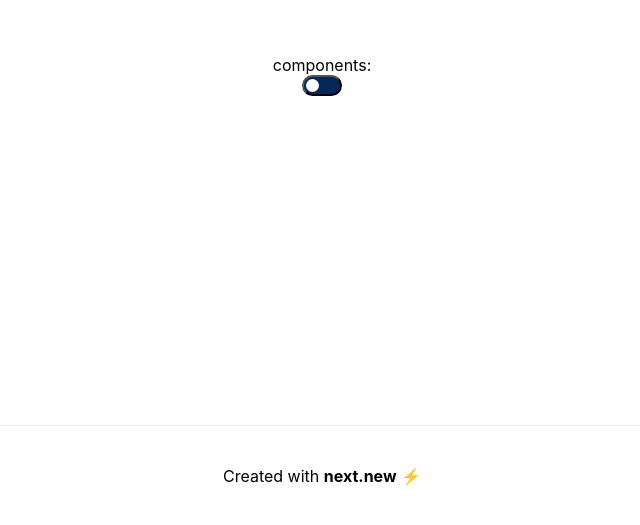
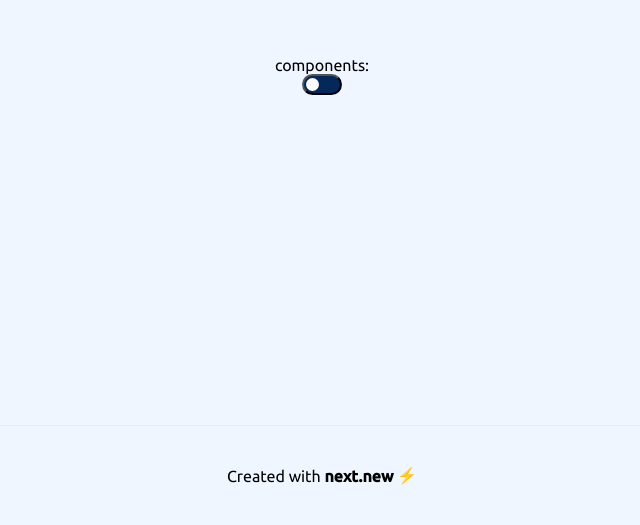
Before and after one commit to maciejka7/fm-multi-step-form, a Next.js app: page / in a window 1280 px wide. Shown: the part 275-800 px from the top of the page, without its empty margins (318-958 px from the left). Built offline with nearby package versions, Linux system fonts and the light colour scheme.

Commit message:
feat: :sparkles: card component

```diff
--- a/pages/_app.js
+++ /dev/null
@@ -1,7 +0,0 @@
-import '../styles/globals.css'
-
-function MyApp({ Component, pageProps }) {
-  return <Component {...pageProps} />
-}
-
-export default MyApp
--- /dev/null
+++ b/pages/_app.tsx
@@ -0,0 +1,16 @@
+import { Ubuntu } from '@next/font/google'
+import '../styles/globals.scss'
+
+
+// If loading a variable font, you don't need to specify the font weight
+const ubuntu = Ubuntu({weight: ['400','500'], subsets: ['latin']})
+
+export default function MyApp({ Component, pageProps }) {
+  return (
+    <>
+    <main className={ubuntu.className}>
+      <Component {...pageProps} />
+    </main>
+    </>
+  )
+}
--- /dev/null
+++ b/src/components/Card/Card.module.scss
@@ -0,0 +1,33 @@
+@import '../../theme.scss';
+@import '../../media-query.scss';
+
+.container {
+    box-shadow: rgba(0, 0, 0, 0.15) 0px 15px 25px, rgba(0, 0, 0, 0.05) 0px 5px 10px;
+    border-radius: 10px;
+    padding-left: 23px;
+    padding-right: 23px;
+    padding-top: 36px;
+    padding-bottom: 32px;
+    background: white;
+    width: auto;
+    display: flex;
+    flex-direction: column;
+    max-width:  calc(#{$width-mobile} - 60px);
+
+    @include desktop {
+        max-width: unset;
+    }
+}
+
+.title {
+    color: $color-marine-blue;
+    font-weight: 700;
+    padding-bottom: 20px;
+    margin: 0;
+}
+
+.description {
+    color: $color-cool-gray;
+    padding-bottom: 28px;
+    margin: 0;
+}
--- /dev/null
+++ b/src/media-query.scss
@@ -0,0 +1,13 @@
+@import './theme.scss';
+
+@mixin tablet {
+  @media (min-width: #{$width-mobile}) and (max-width: #{$width-desktop - 1px}) {
+    @content;
+  }
+}
+
+@mixin desktop {
+  @media (min-width: #{$width-desktop}) {
+    @content;
+  }
+}
--- /dev/null
+++ b/src/theme.scss
@@ -0,0 +1,29 @@
+// ## Layout
+// The designs were created to the following widths:
+
+$width-mobile: 375px;
+$width-desktop: 1440px;
+
+// ## Colors
+// ### Primary
+
+$color-marine-blue: hsl(213, 96%, 18%);
+$color-purplish-blue: hsl(243, 100%, 62%);
+$color-pastel-blue: hsl(228, 100%, 84%);
+$color-light-blue: hsl(206, 94%, 87%);
+$color-strawberry-red: hsl(354, 84%, 57%);
+
+// ### Neutral
+
+$color-cool-gray: hsl(231, 11%, 63%);
+$color-light-gray: hsl(229, 24%, 87%);
+$color-magnolia: hsl(217, 100%, 97%);
+$color-alabaster: hsl(231, 100%, 99%);
+$color-white: hsl(0, 0%, 100%);
+
+// ## Typography
+// ### Body Copy
+
+$font-size: 16px;
+
+// ### Font
--- a/styles/globals.css
+++ /dev/null
@@ -1,16 +0,0 @@
-html,
-body {
-  padding: 0;
-  margin: 0;
-  font-family: -apple-system, BlinkMacSystemFont, Segoe UI, Roboto, Oxygen,
-    Ubuntu, Cantarell, Fira Sans, Droid Sans, Helvetica Neue, sans-serif;
-}
-
-a {
-  color: inherit;
-  text-decoration: none;
-}
-
-* {
-  box-sizing: border-box;
-}
--- /dev/null
+++ b/styles/globals.scss
@@ -0,0 +1,17 @@
+@import '../src/theme.scss';
+
+html,
+body {
+  padding: 0;
+  margin: 0;
+  background-color: $color-magnolia;
+}
+
+a {
+  color: inherit;
+  text-decoration: none;
+}
+
+* {
+  box-sizing: border-box;
+}
```
Also changed, not shown: src/components/Card/Card.tsx (added, +23 -0 lines).
